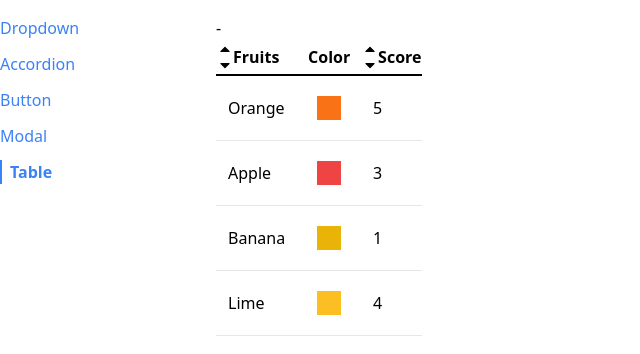
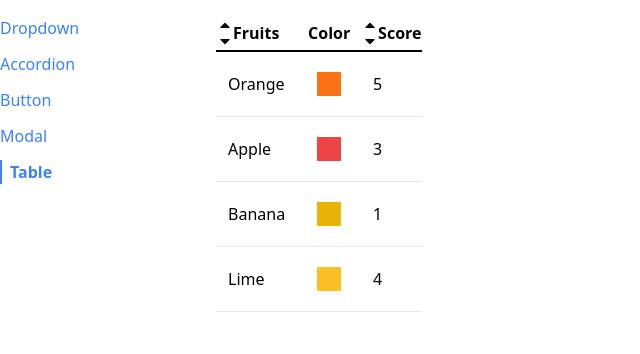
Before and after one commit to suriyaaap13/comps, a React (Create React App) app: page /table in a window 1280 px wide. Shown: the top 354 px of the page, without its empty margins (0-640 px from the left). Built offline with nearby package versions, Linux system fonts and the light colour scheme.

Commit message:
Some minor fixes in the architecture of the code

```diff
--- a/src/components/SortableTable.js
+++ b/src/components/SortableTable.js
@@ -1,8 +1,6 @@
 import { useState } from "react";
 import Table from "./Table"
 import { FaCaretUp, FaCaretDown } from "react-icons/fa";
-// FaCaretUp FaCaretDown
-
 
 export default function SortableTable(props) {
 
@@ -31,41 +29,31 @@ export default function SortableTable(props) {
         }
     }
 
-    const sortFn = (data, col)=>{
+    let sortedData = [...data];
 
-        const reverseOrder = sortOrder === 'asc' ? 1 : -1;
-        data.sort((A, B)=>{
-            const a = col.sortValue(A);
-            const b = col.sortValue(B);
+    if(sortBy && sortOrder){
+        const column = config.find((column) => column.label === sortBy);
 
+        const { sortValue } = column;
+
+        sortedData = [...data].sort((A, B)=>{
+            const a = sortValue(A);
+            const b = sortValue(B);
+            const reverseOrder = sortOrder === 'asc' ? 1 : -1;
             if(typeof(a) === 'string'){
                 return a.localeCompare(b)*reverseOrder;
             }
             return (a - b)*reverseOrder;
         });
-        return data;
+
     }
 
-    let sortedData = [...data];
-
-    if(sortBy && sortOrder){
-        const column = config.find((column) => column.label === sortBy);
-        if(column.sortValue)
-            sortedData = sortFn(sortedData, column);
-    }
-
-
-
-
-
     const getIcons = (label)=>{
-        // <FaCaretUp/>
-        // <FaCaretDown/>
         if(sortOrder === null || label !== sortBy){
-            return <>
+            return <div>
                 <FaCaretUp/>
                 <FaCaretDown/>
-            </>
+            </div>
         }
 
         if(label === sortBy){
@@ -86,21 +74,17 @@ export default function SortableTable(props) {
         return {
             ...column,
             header: () =>
-            <th className="flex items-center" onClick = {()=>handleClick(column.label)}>
-                <div>
+            <th  onClick = {()=>handleClick(column.label)}>
+                <div className="flex items-center">
                     {getIcons(column.label)}
+                    {column.label}
                 </div>
-                {column.label}
             </th>
         };
     }
 
     )
 
-  return <div>
-    {sortBy}-
-    {sortOrder}
-    <Table {...props} data = {sortedData} config = {updatedConfig} />
-  </div>
+  return <Table {...props} data = {sortedData} config = {updatedConfig} />
 
 }
```
